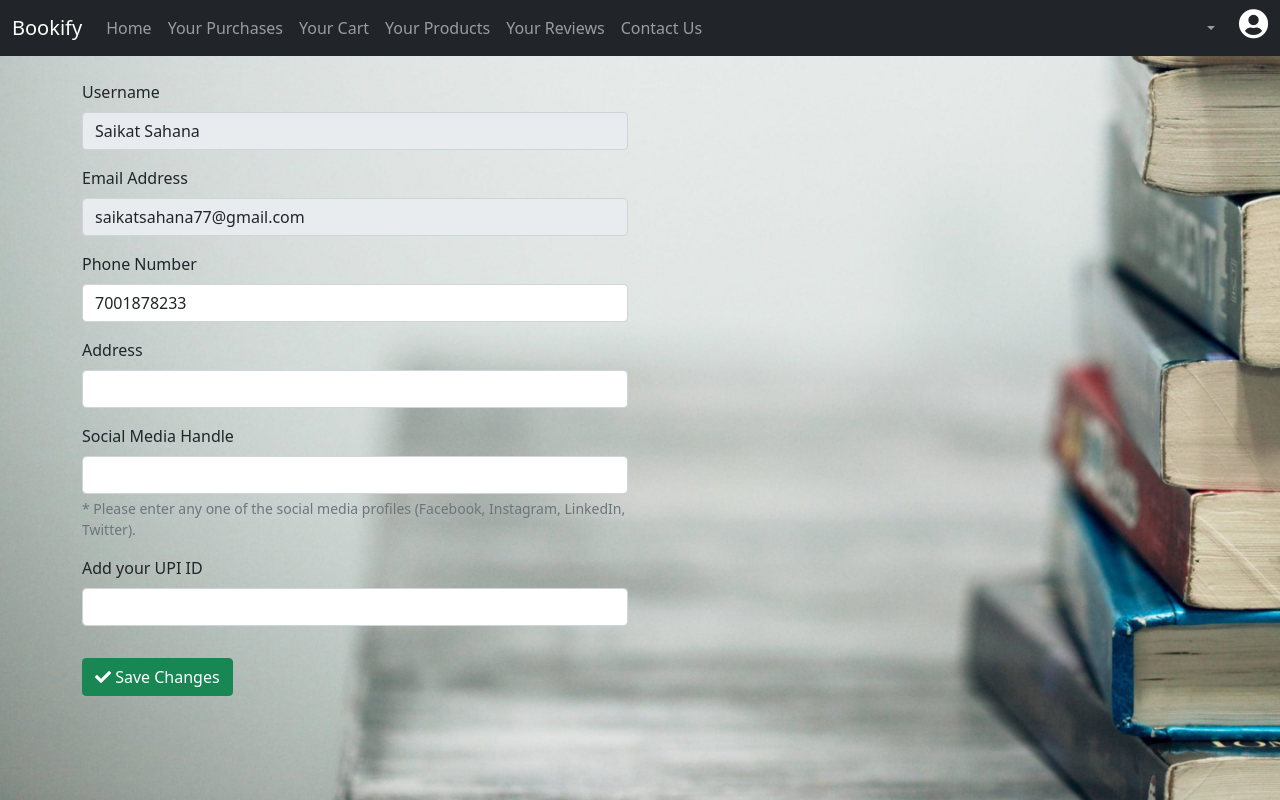
After one commit to saikatsahana77/HackNPitch, a Flask app: a page that uses templates/profile.html in a window 1280 px wide. The commit adds this page. Run offline with Flask 2, Linux system fonts and the light colour scheme; data comes from the database, SQL or seed files in the repository; both versions use the stored data as it was after the commit.

Commit message:
regular updates

```diff
--- a/server.py
+++ b/server.py
@@ -6,8 +6,23 @@ from email.mime.text import MIMEText
 from email.mime.multipart import MIMEMultipart
 import sqlite3
 from flask import Flask, render_template, redirect, url_for, request
+from werkzeug.utils import secure_filename
+from io import BufferedReader
+
+
+
 app = Flask(__name__)
 
+
+def convert_into_binary(file_path):
+    with open(file_path, 'rb') as file:
+        binary = file.read()
+    return binary
+
+def readImage(img_name):
+    with open(img_name, 'rb') as file:
+        img = file.stream.read()
+        return img
 
 
 def otp_send(email):
@@ -50,11 +65,7 @@ def index():
 
 @app.route('/dashboard')
 def dashboard():
-    global username
-    if (username != ""):
-        return render_template("dashboard.html",username=username)
-    else:
-        return render_template("login_error.html")
+    return render_template("dashboard.html")
 
 
 @app.route('/signup_check', methods=['POST'])
@@ -93,11 +104,10 @@ def login_check():
         em=email, ps=pswd)
     rows = conn.execute(q1)
     rows = rows.fetchall()
-    print(rows)
     conn.close()
     if (len(rows) == 1):
         username = rows[0][0]
-        return redirect(url_for('dashboard',username=username))
+        return redirect(url_for('dashboard'))
     else:
         return redirect(url_for('index', v="c"))
 
@@ -118,6 +128,34 @@ def reset_password():
     conn.close()
     return redirect(url_for('index', v="d"))
 
+@app.route('/profile/<email>')
+def profile(email):
+    email=str(email)
+    conn = sqlite3.connect("bookify.db")
+    q1 = "select * from users where email = '{em}'".format(em=email)
+    rows = conn.execute(q1)
+    rows = rows.fetchall()
+    rows[0] = list(rows[0])
+    for i in range(0,len(rows[0])):
+        if (rows[0][i] == None):
+            rows[0][i] = ""
+    print(rows)
+    return render_template("profile.html",rows=rows)
+
+@app.route('/update_details', methods=['POST'])
+def update_details():
+    email = request.form['email']
+    phone = request.form['phone']
+    address = request.form['address']
+    social = request.form['social']
+    upi  = request.form['upi']
+    conn = sqlite3.connect("bookify.db")
+    q1 = "update users set phone ='{ph}', address='{ad}', social ='{so}', upi='{upi}' where email='{em}'".format(em=email, ph=phone, ad=address, so=social, upi=upi)
+    conn.execute(q1)
+    conn.commit()
+    conn.close()
+    return redirect("/profile/{}".format(email))
+
 
 if __name__ == '__main__':
     app.run(debug=True)
--- /dev/null
+++ b/static/css/profile.css
@@ -0,0 +1,43 @@
+body{
+    height: 100vh;
+    background-image: url(../images/back.jpg);
+    background-attachment: fixed;
+    background-size: 100vw 100%;
+    background-position: center;
+    background-repeat: no-repeat;
+}
+
+
+#profile {
+    border-radius: 50%;
+}
+#profile i {
+    font-size: 30px;
+    color: #fff;
+}
+
+.nav-item a:hover{
+    color:#fff !important;
+}
+
+.nav-item {
+    display: flex;
+    justify-content: center;
+    flex-direction: column;
+    align-items: center;
+}
+
+.dropdown-item:hover{
+    background-color: #343434;
+}
+
+input::-webkit-outer-spin-button,
+input::-webkit-inner-spin-button {
+    -webkit-appearance: none;
+    margin: 0;
+}
+
+
+input[type=number]{
+    -moz-appearance: textfield;
+}
--- /dev/null
+++ b/static/js/dashboard.js
@@ -0,0 +1,5 @@
+document.getElementById("username").innerHTML = sessionStorage.getItem("email");
+
+
+var k = "profile/"+sessionStorage.getItem("email");
+document.getElementById("profile_btn").setAttribute("href",k);
--- /dev/null
+++ b/static/js/profile.js
@@ -0,0 +1 @@
+document.getElementById("username").innerHTML = sessionStorage.getItem("email");
--- a/templates/dashboard.html
+++ b/templates/dashboard.html
@@ -48,13 +48,13 @@
                     <a class="nav-link dropdown-toggle" href="#" id="navbarDropdown" role="button" data-bs-toggle="dropdown" aria-expanded="false">
                     </a>
                     <ul class="dropdown-menu" aria-labelledby="navbarDropdown">
-                      <li><a class="dropdown-item" href="#">My Profile</a></li>
+                      <li><a id="profile_btn" class="dropdown-item">My Profile</a></li>
                       <li><a class="dropdown-item" href="/">SignOut</a></li>
                     </ul>
                   </li>
 
                   <li class="nav-item">
-                    <p style="color:#fff" class="px-2 mb-2 nav-link">{{username}}</p>
+                    <p id="username" style="color:#fff" class="px-2 mb-2 nav-link"></p>
                 </li>
                   <li class="nav-item">
                     <a id="profile" class=""><i class="fas fa-user-circle mb-2"></i></a>
@@ -65,5 +65,6 @@
 
 
     <script src="https://cdn.jsdelivr.net/npm/bootstrap@5.0.2/dist/js/bootstrap.bundle.min.js"></script>
+    <script src="../static/js/dashboard.js"></script>
   </body>
 </html>
--- a/templates/index.html
+++ b/templates/index.html
@@ -115,11 +115,11 @@
               <form id="signIn" action="/login_check" method="post">
                   <div class="mb-3">
                     <label for="email" class="form-label">Email address</label>
-                    <input type="email" name="email" class="form-control" id="email" aria-describedby="emailHelp">
+                    <input type="email" name="email" class="form-control" id="email_store" required aria-describedby="emailHelp">
                   </div>
                   <div class="mb-3">
                     <label for="password" class="form-label">Password</label>
-                    <input type="password" name="pass" class="form-control" id="password"  aria-describedby="passHelp">
+                    <input type="password" name="pass" class="form-control" id="password" required  aria-describedby="passHelp">
                     <div id="passHelp" style="color:red; display:none;" class="form-text">Wrong Username or Password!</div>
                   </div>
                   <div class="mb-3">
--- /dev/null
+++ b/templates/profile.html
@@ -0,0 +1,111 @@
+<!doctype html>
+<html lang="en">
+  <head>
+    <meta charset="utf-8">
+    <meta name="viewport" content="width=device-width, initial-scale=1">
+    <link href="https://cdn.jsdelivr.net/npm/bootstrap@5.0.2/dist/css/bootstrap.min.css" rel="stylesheet">
+    <link rel="stylesheet" href="https://cdnjs.cloudflare.com/ajax/libs/font-awesome/5.15.4/css/all.min.css"/>
+    <link rel="stylesheet" href="../static/css/profile.css">
+    <link rel="shortcut icon" href="../static/favicon.ico" type="image/x-icon">
+    <title>Profile</title>
+  </head>
+  <body>
+
+    <nav class="navbar navbar-expand-lg navbar-dark bg-dark">
+        <div class="container-fluid">
+          <a class="navbar-brand" href="#">Bookify</a>
+          <button class="navbar-toggler" type="button" data-bs-toggle="collapse" data-bs-target="#navbarSupportedContent" aria-controls="navbarSupportedContent" aria-expanded="false" aria-label="Toggle navigation">
+            <span class="navbar-toggler-icon"></span>
+          </button>
+          <div class="collapse navbar-collapse" id="navbarSupportedContent">
+            <ul class="navbar-nav me-auto mb-2 mb-lg-0">
+              <li class="nav-item">
+                <a class="nav-link" aria-current="page" href="/dashboard">Home</a>
+              </li>
+              <li class="nav-item">
+                <a class="nav-link" href="#">Your Purchases</a>
+              </li>
+              <li class="nav-item">
+                <a class="nav-link" href="#">Your Cart</a>
+              </li>
+              <li class="nav-item">
+                <a class="nav-link" href="#">Your Products</a>
+              </li>
+              <li class="nav-item">
+                <a class="nav-link" href="#">Your Reviews</a>
+              </li>
+              <li class="nav-item">
+                <a class="nav-link" href="#">Contact Us</a>
+              </li>
+            </ul>
+            <ul class="navbar-nav d-flex mb-2 mb-lg-0">
+
+
+                <li class="nav-item dropdown">
+                    <a class="nav-link dropdown-toggle" href="#" id="navbarDropdown" role="button" data-bs-toggle="dropdown" aria-expanded="false">
+                    </a>
+                    <ul class="dropdown-menu" aria-labelledby="navbarDropdown">
+                      <li><a class="dropdown-item" href="#">My Profile</a></li>
+                      <li><a class="dropdown-item" href="/">SignOut</a></li>
+                    </ul>
+                  </li>
+
+                  <li class="nav-item">
+                    <p id="username" style="color:#fff" class="px-2 mb-2 nav-link"></p>
+                </li>
+                  <li class="nav-item">
+                    <a id="profile" class=""><i class="fas fa-user-circle mb-2"></i></a>
+                </li>
+            </ul>
+        </div>
+      </nav>
+
+      <div class="container py-4">
+        <form action = "/update_details", method="post">
+            <div class="row">
+                <div class="col-lg-6 mb-3">
+                    <label for="username" class="form-label">Username</label>
+                    <input name="username" type="text" class="form-control" id="username" value="{{rows[0][0]}}" readonly>
+                  </div>
+            </div>
+            <div class="row">
+                <div class="col-lg-6 mb-3">
+                    <label for="email" class="form-label">Email Address</label>
+                    <input name="email" type="email" class="form-control" id="email" value="{{rows[0][1]}}" aria-describedby="emailHelp" readonly>
+                  </div>
+            </div>
+            <div class="row">
+                <div class="col-lg-6 mb-3">
+                    <label for="phone" class="form-label">Phone Number</label>
+                    <input name="phone" type="number" required class="form-control" id="phone" value="{{rows[0][2]}}" aria-describedby="emailHelp">
+                  </div>
+            </div>
+            <div class="row">
+                <div class="col-lg-6 mb-3">
+                    <label for="address" class="form-label">Address</label>
+                    <input name="address" required value="{{rows[0][5]}}" type="text" class="form-control" id="address">
+                  </div>
+            </div>
+            <div class="row">
+                <div class="col-lg-6 mb-3">
+                    <label for="social" class="form-label">Social Media Handle</label>
+                    <input name="social" value="{{rows[0][4]}}" type="text" class="form-control" id="social">
+                    <div id="socialHelp" class="form-text">* Please enter any one of the social media profiles (Facebook, Instagram, LinkedIn, Twitter).</div>
+                  </div>
+            </div>
+            <div class="row">
+                <div class="col-lg-6 mb-3">
+                    <label for="upi" class="form-label">Add your UPI ID</label>
+                    <input value="{{rows[0][6]}}" name="upi" required type="text" class="form-control" id="upi">
+                  </div>
+            </div>
+            <button type="submit" class="btn btn-success mt-3"><i class="fas fa-check"></i> Save Changes</button>
+          </form>
+
+      </div>
+
+
+    <script src="https://cdn.jsdelivr.net/npm/bootstrap@5.0.2/dist/js/bootstrap.bundle.min.js"></script>
+    <script src="../static/js/profile.js"></script>
+  </body>
+</html>
```
Also changed, not shown: static/js/home.js (+12 -0 lines), bookify.db, static/images/back.jpg (added).
